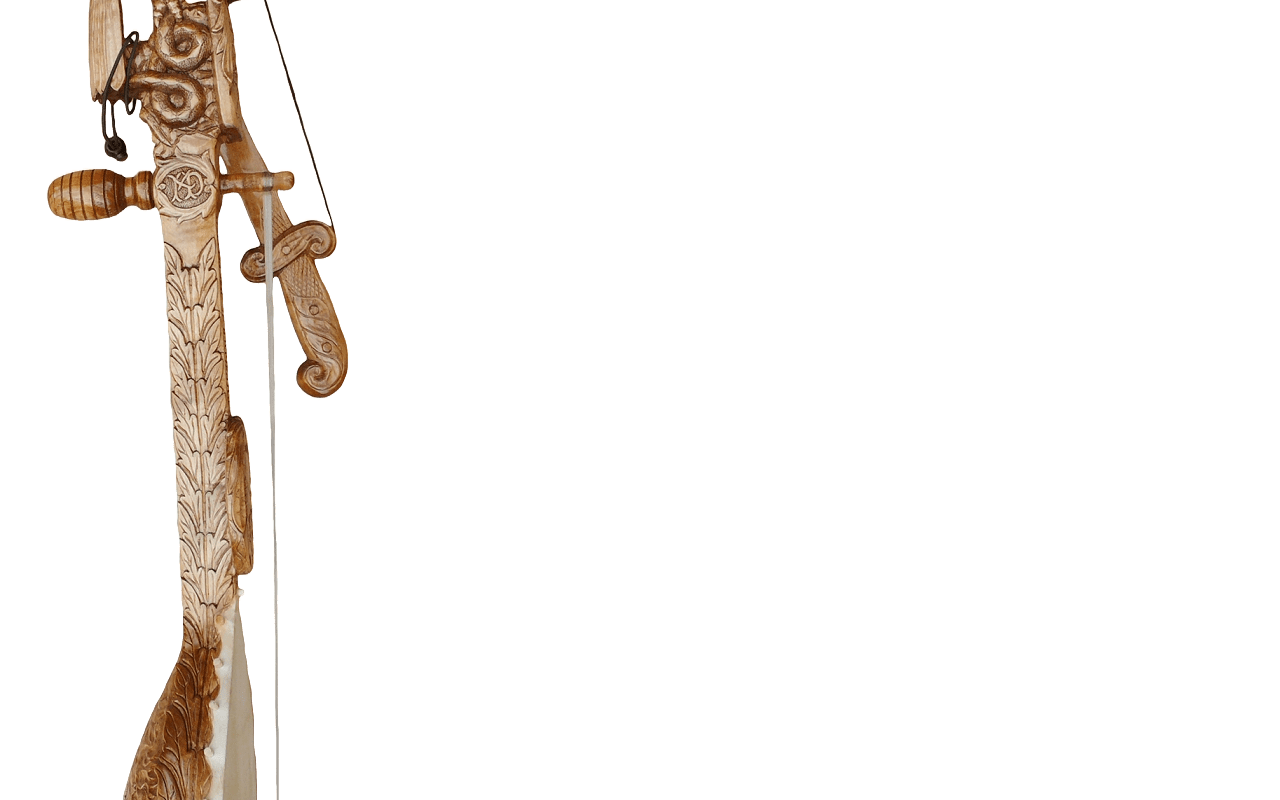
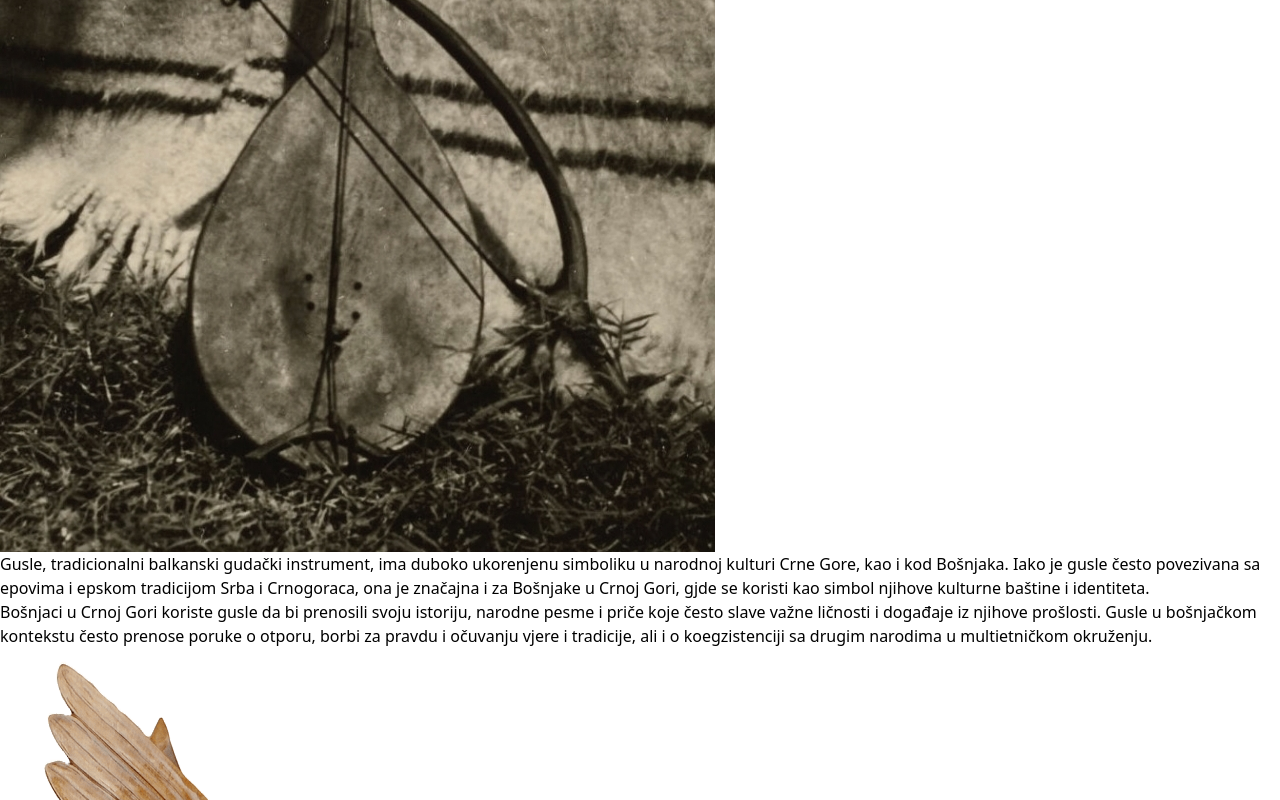
Before and after one commit to Suksii/gusle-project, a React (Vite) app: page /gusle in a window 1280 px wide. Shown: the part 848-1648 px from the top of the page. Built offline with nearby package versions, Linux system fonts and the light colour scheme.

Commit message:
Fiddle Page modified

```diff
--- a/src/pages/FiddlePage.jsx
+++ b/src/pages/FiddlePage.jsx
@@ -1,5 +1,6 @@
 import { motion } from "framer-motion";
 import Gusle1 from "../assets/gusle14.png";
+import Gusle9 from "../assets/gusle9.jpg";
 
 const FiddlePage = () => {
   return (
@@ -13,22 +14,43 @@ const FiddlePage = () => {
       >
         Gusle kao simbol bosnjacke nacije u crnoj gori
       </motion.h2>
-      <motion.p
-        className="w-[90%] lg:w-1/3 mx-auto py-8 flex items-center text-teal-100 text-center text-xl leading-9"
-        initial={{ opacity: 0, y: -50, scale: 0.9 }}
-        animate={{ opacity: 1, y: 0, scale: 1 }}
-        transition={{ duration: 0.8, ease: "easeOut" }}
-      >
-        Gusle, tradicionalni balkanski gudački instrument, ima duboko ukorenjenu
-        simboliku u narodnoj kulturi Crne Gore, kao i kod Bošnjaka. Iako je
-        gusle često povezivana sa epovima i epskom tradicijom Srba i Crnogoraca,
-        ona je značajna i za Bošnjake u Crnoj Gori, gjde se koristi kao simbol
-        njihove kulturne baštine i identiteta.
-      </motion.p>
+      <div className="flex py-6 flex-col-reverse md:flex-row gap-4">
+        <motion.div
+          initial={{ opacity: 0, y: -50, scale: 0.9 }}
+          whileInView={{ opacity: 1, y: 0, scale: 1 }}
+          transition={{ duration: 0.8, ease: "easeOut" }}
+          className="flex justify-center px-10 rounded-md"
+          style={{ flex: 1 }}
+        >
+          <img
+            src={Gusle9}
+            alt="Gusle"
+            className="w-full md:w-[500px] h-[650px] mx-10 object-cover rounded-md"
+          />
+        </motion.div>
+        <div
+          className="w-full flex items-center justify-center md:justify-start"
+          style={{ flex: 1 }}
+        >
+          <motion.p
+            className="w-[80%] text-teal-100 text-center text-xl leading-9"
+            initial={{ opacity: 0, y: -50, scale: 0.9 }}
+            whileInView={{ opacity: 1, y: 0, scale: 1 }}
+            transition={{ duration: 0.8, ease: "easeOut" }}
+          >
+            Gusle, tradicionalni balkanski gudački instrument, ima duboko
+            ukorenjenu simboliku u narodnoj kulturi Crne Gore, kao i kod
+            Bošnjaka. Iako je gusle često povezivana sa epovima i epskom
+            tradicijom Srba i Crnogoraca, ona je značajna i za Bošnjake u Crnoj
+            Gori, gjde se koristi kao simbol njihove kulturne baštine i
+            identiteta.
+          </motion.p>
+        </div>
+      </div>
       <div className="flex flex-col lg:flex-row p-4">
         <motion.p
           initial={{ opacity: 0, x: -50, scale: 0.9 }}
-          animate={{ opacity: 1, x: 0, scale: 1 }}
+          whileInView={{ opacity: 1, x: 0, scale: 1 }}
           transition={{ duration: 0.8, ease: "easeOut" }}
           className="w-[90%] lg:w-1/4 mx-auto flex items-center text-teal-100 text-center lg:text-start text-xl leading-9"
         >
@@ -48,7 +70,7 @@ const FiddlePage = () => {
         <motion.p
           className="w-[90%] lg:w-1/4 mx-auto flex items-center text-teal-100 text-center lg:text-start text-xl leading-9"
           initial={{ opacity: 0, x: 50, scale: 0.9 }}
-          animate={{ opacity: 1, x: 0, scale: 1 }}
+          whileInView={{ opacity: 1, x: 0, scale: 1 }}
           transition={{ duration: 0.8, ease: "easeOut" }}
         >
           Za Bošnjake u Crnoj Gori, gusle su postale simbol nacionalnog
@@ -63,7 +85,7 @@ const FiddlePage = () => {
       <motion.p
         className="w-[90%] lg:w-1/3 mx-auto py-8 flex items-center text-teal-100 text-center text-xl leading-9"
         initial={{ opacity: 0, y: 50, scale: 0.9 }}
-        animate={{ opacity: 1, y: 0, scale: 1 }}
+        whileInView={{ opacity: 1, y: 0, scale: 1 }}
         transition={{ duration: 0.8, ease: "easeOut" }}
       >
         Iako je gusle uopšteno više poznata kao simbol crnogorske i srpske
```
